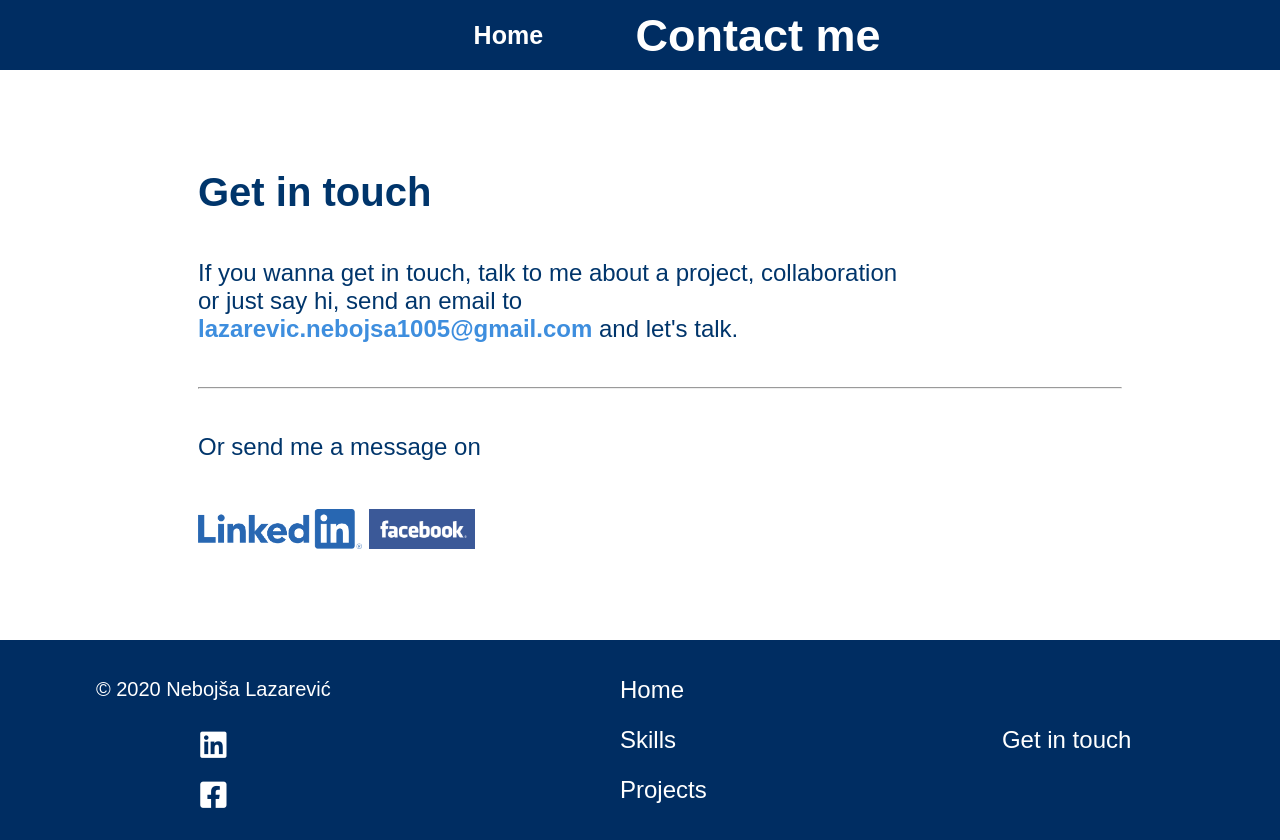
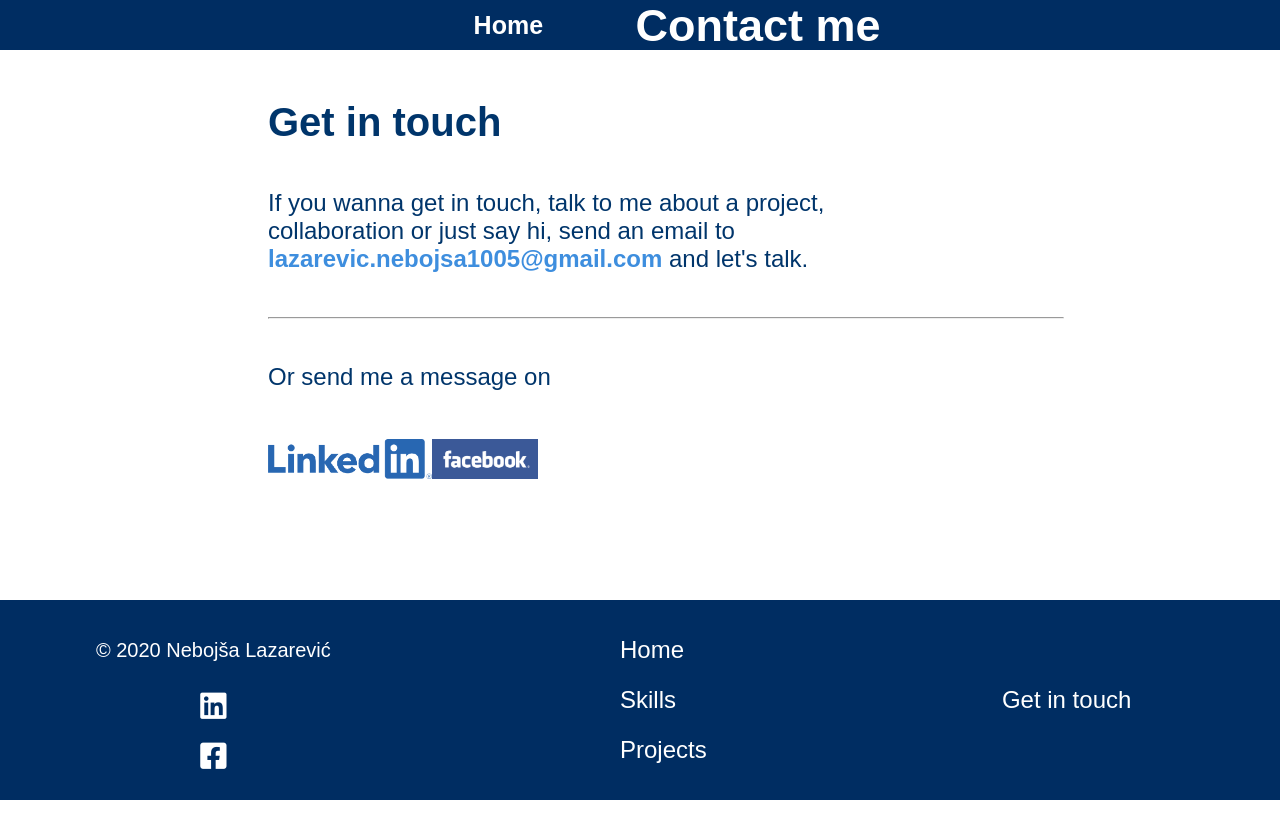
Before and after one commit to Nebojsa1005/Portfolio-site, a Vue app: page /about in a window 1280 px wide. After the commit the page ends 800 px from the top, so only its background shows below. Built offline with nearby package versions, Linux system fonts and the light colour scheme; a web font is replaced by a local one.

Commit message:
Changed nav styles

```diff
--- a/src/App.vue
+++ b/src/App.vue
@@ -1,9 +1,8 @@
 <template>
   <div class="app">
     <app-header></app-header>
-
     <router-view v-slot="{ Component }">
-  <transition  name="box-fade" mode="out-in">
+      <transition name="box-fade" mode="out-in">
         <component :is="Component" />
       </transition>
     </router-view>
@@ -13,38 +12,40 @@
 </template>
 
 <script>
-import appHeader from './components/Header.vue'
-import appFooter from './components/Footer.vue'
+import appHeader from "./components/Header.vue";
+import appFooter from "./components/Footer.vue";
 export default {
   components: {
     appFooter,
-    appHeader
-  }
-
-}
+    appHeader,
+  },
+};
 </script>
 
 <style>
+* {
+  box-sizing: border-box;
+}
+
 html {
   padding: 0;
   margin: 0;
-  scroll-behavior:smooth;
+  scroll-behavior: smooth;
 }
 
 body {
   margin: 0;
   padding: 0;
-
 }
 
 .app {
-  font-family: 'Rambla', sans-serif;
+  font-family: "Rambla", sans-serif;
   -webkit-font-smoothing: antialiased;
   -moz-osx-font-smoothing: grayscale;
   text-align: center;
   color: #2c3e50;
-  min-height: 100vh
-
+  min-height: 100vh;
+  position: relative;
 }
 
 .box-fade-enter-from,
--- a/src/components/Header.vue
+++ b/src/components/Header.vue
@@ -10,6 +10,7 @@
 <style scoped>
 #nav {
   height: 50px;
+  width: 100%;
   background: #002d62;
   display: flex;
   justify-content: center;
@@ -17,6 +18,9 @@
   padding: 10px 150px 10px 20px;
   opacity: 0;
   animation: 1s nav-item 1.3s ease forwards;
+  position: absolute;
+  top: 0;
+  left: 0;
 }
 
 @keyframes nav-item {
--- a/src/views/About.vue
+++ b/src/views/About.vue
@@ -1,20 +1,27 @@
 <template>
   <section id="contact">
     <h1>Get in touch</h1>
-    <p>If you wanna get in touch, talk to me about a project, collaboration or just say hi,
-    send an email to <a id="email" href="mailto:lazarevic.nebojsa1005@gmail.com">lazarevic.nebojsa1005@gmail.com</a>
-    and let's talk.</p>
-    <hr>
+    <p>
+      If you wanna get in touch, talk to me about a project, collaboration or
+      just say hi, send an email to
+      <a id="email" href="mailto:lazarevic.nebojsa1005@gmail.com"
+        >lazarevic.nebojsa1005@gmail.com</a
+      >
+      and let's talk.
+    </p>
+    <hr />
     <p>Or send me a message on</p>
-    <p><a href=""><img src="../pictures/logos/logo.png" alt=""></a> <a href=""><img src="../pictures/logos/facebook.png" alt=""></a></p>
-
+    <p>
+      <a href=""><img src="../pictures/logos/logo.png" alt="" /></a>
+      <a href=""><img src="../pictures/logos/facebook.png" alt="" /></a>
+    </p>
   </section>
 </template>
 
 <style scoped>
 #contact {
   width: 80%;
-  min-height: 71.2vh;
+  min-height: calc(100vh - 200px);
   margin: 0 auto;
   display: flex;
   flex-direction: column;
@@ -26,11 +33,11 @@ h1 {
   align-self: flex-start;
   font-size: 40px;
   font-weight: 700;
-  color: #00356B;
+  color: #00356b;
 }
 
 p {
-  color: #00356B;
+  color: #00356b;
   font-size: 24px;
   text-align: left;
   width: 70%;
@@ -38,23 +45,22 @@ p {
 
 #email {
   border-radius: 10px;
-  font-weight: 800
+  font-weight: 800;
 }
 
 #email:hover {
-  animation: .3s email ease forwards;
+  animation: 0.3s email ease forwards;
 }
 
 @keyframes email {
   100% {
-  color: #00356B;
+    color: #00356b;
   }
 }
 
 p a {
-  color: #3E8EDE;
+  color: #3e8ede;
   text-decoration: none;
-
 }
 
 hr {
@@ -67,34 +73,33 @@ a img {
   height: 40px;
 }
 
-
 @media (max-width: 1024px) {
   #contact {
     height: 81vh;
     width: 90%;
-    padding-left: 50px
+    padding-left: 50px;
   }
   h1 {
     font-size: 50px;
   }
   p {
-    font-size: 35px
+    font-size: 35px;
   }
   a img {
-    height: 60px
+    height: 60px;
   }
 }
 
 @media (max-width: 768px) {
   #contact {
     width: 80%;
-    padding-left: 100px
+    padding-left: 100px;
   }
   p {
-    font-size: 25px
+    font-size: 25px;
   }
   a img {
-    height: 50px
+    height: 50px;
   }
 }
 
@@ -130,7 +135,7 @@ a img {
 }
 
 @media (max-width: 900px) and (max-height: 400px) {
-    #contact {
+  #contact {
     min-height: 450px;
     padding-left: 50px;
     width: 90%;
@@ -142,5 +147,4 @@ a img {
     font-size: 17px;
   }
 }
-
 </style>
```
Lines whose indentation alone changed are shown as unchanged.
